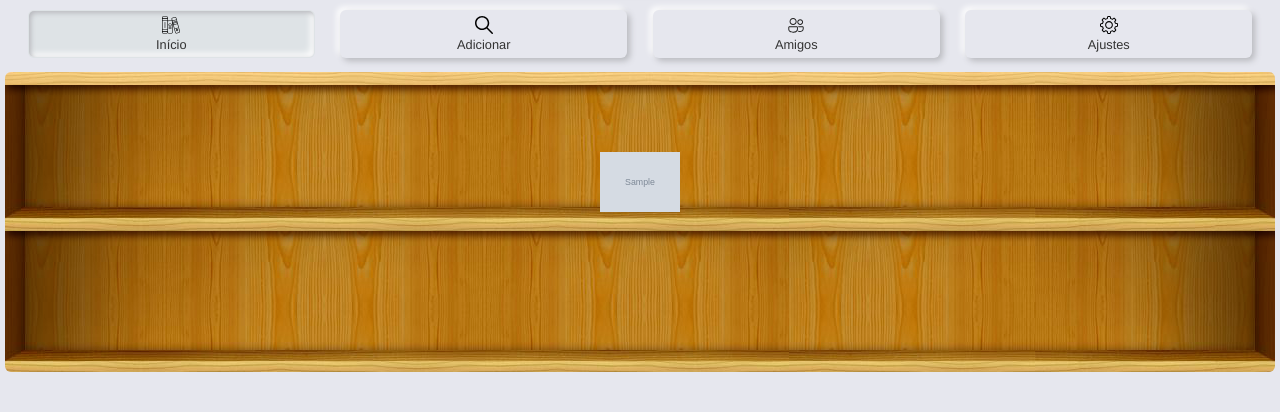
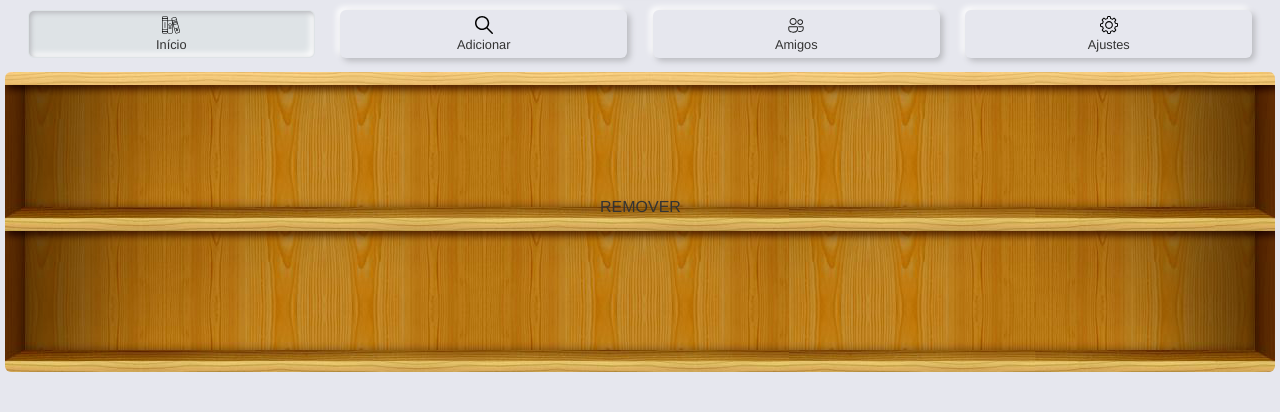
Before and after one commit to arnonrdp/Estante-Virtual, a Flask app: template templates/index.html in a window 1280 px wide. Shown: the part 77-489 px from the top of the page. Run offline with Flask 2, Linux system fonts and the light colour scheme; the template is opened without the code that fills it: most values are stand-ins (such as "Sample title", 1, 10 or a date in 2020); grey boxes marked "Sample" are stand-in pictures; some libraries are stand-ins or nearby versions.

Commit message:
Update index.html

```diff
--- a/templates/index.html
+++ b/templates/index.html
@@ -6,7 +6,9 @@
   <!-- Estante Principal -->
   <section id="Início" class="tabcontent">
     {% for livro in livros %}
-    <figure><a href="#"><img src="{{livro['thumbnail']}}"></a>
+    <figure>
+      <a href="#"><img src="{{livro['thumbnail']}}"></a>
+      <a href="/remove/{{livro['book_id']}}" class="dropdown">REMOVER</a>
       <figcaption>{{livro["title"]}}</figcaption>
     </figure>
     {% endfor %}
@@ -75,7 +77,7 @@
       }
     }
   }
-  document.querySelector("form").addEventListener("submit", function(e) {
+  document.querySelector("form").addEventListener("submit", function (e) {
     result.innerHTML = "";
     search = document.getElementById("search").value;
     var script = document.createElement("script");
```
Lines whose indentation alone changed are shown as unchanged.
